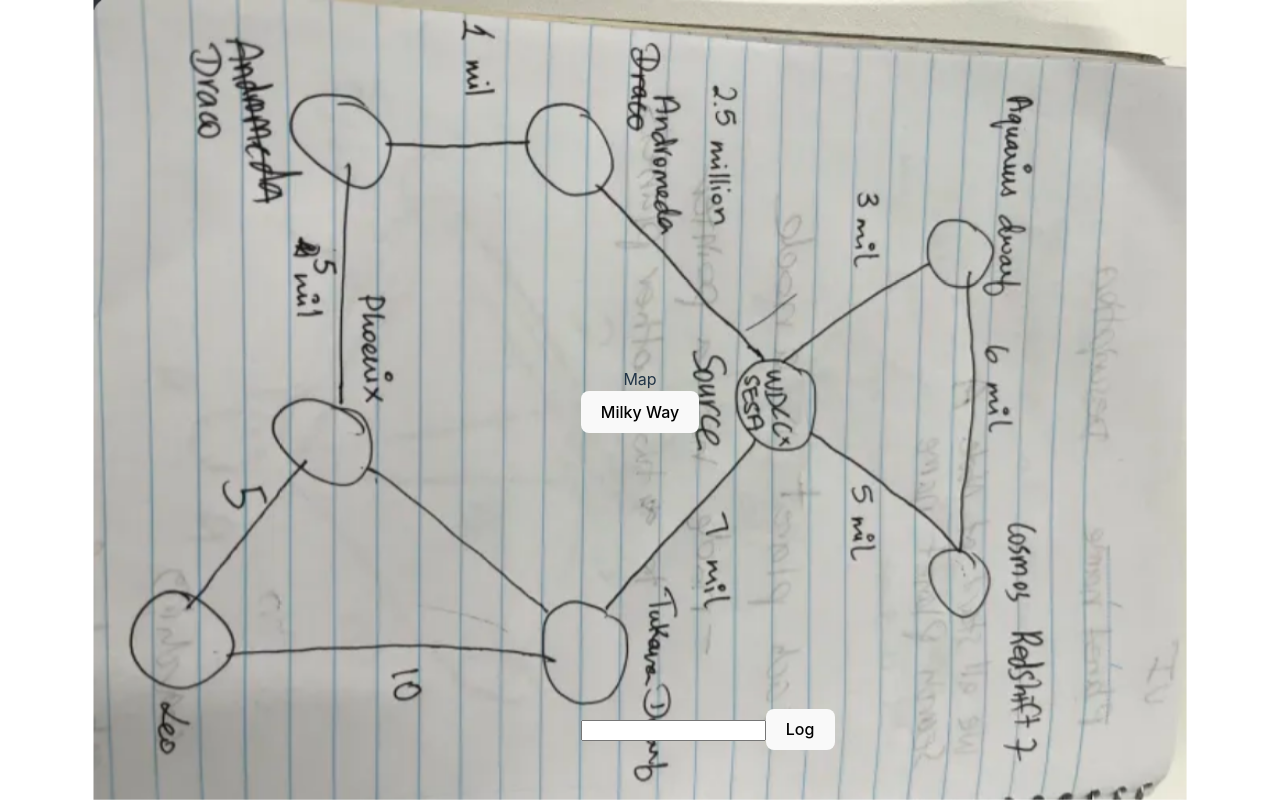
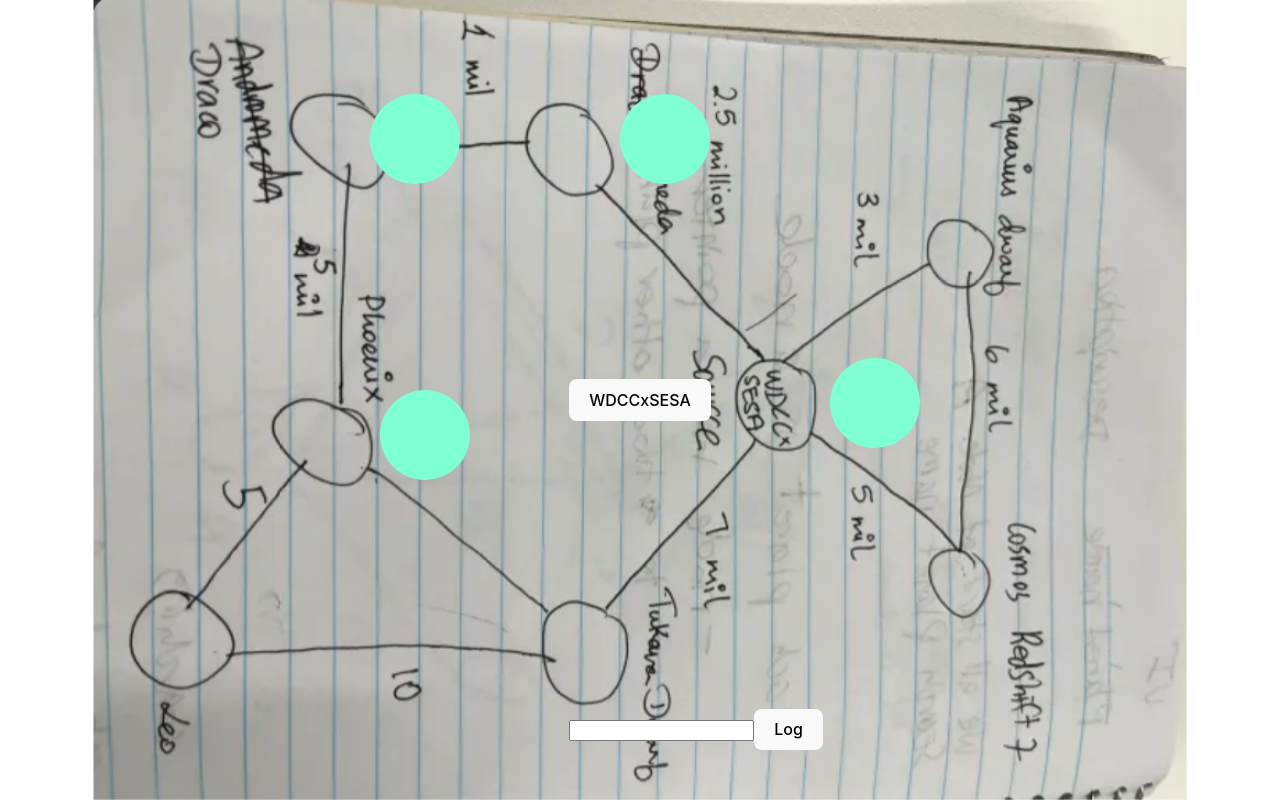
Before and after one commit to IsabelBody/WDCC2024, a React (Vite) app in the folder frontend/: page / in a window 1280 px wide. Built offline with nearby package versions, Linux system fonts and the light colour scheme.

Commit message:
Every galaxy's clickable component

```diff
--- a/frontend/src/Map.jsx
+++ b/frontend/src/Map.jsx
@@ -1,16 +1,41 @@
 import Console from './Console';
 import background from './assets/Untitled.png';
+import { useState } from 'react';
 
 const MapPage = ({ cb }) => {
+
+
+    const ClickHandler = ({name, hoverText}) => {
+
+        const [isHover, setIsHover] = useState(false)
+
+        return (
+            <>
+            <button className={`galaxyButton ${name}`} onMouseLeave={() => setIsHover(false)} onMouseEnter={() => setIsHover(true)} onClick={() => cb(`/info/${name}`)}></button>
+            {isHover && (<div>{hoverText}</div>)}
+            </>
+        )
+    }
     return (
     <>
         <img className="background" src={background}/>
-        <div>Map</div>
-        <button onClick={() => cb("/info/milkyway")}>Milky Way</button>
+        <button onClick={() => cb("/info/WDCCxSESA")}>WDCCxSESA</button>
+        <ClickHandler name={"WDCCxSESA"} hoverText="WDCCxSESA Galaxy"/>
+        <ClickHandler name={"Andromeda"} hoverText="Andromeda Galaxy"/>
+        <ClickHandler name={"Draco"} hoverText="Draco Galaxy"/>
+        <ClickHandler name={"Phoenix"} hoverText="Phoenix Galaxy"/>
+        {/* <ClickHandler name={"Leo"} hoverText="Leo Galaxy"/>
+        <ClickHandler name={"Tukana Dwarf"} hoverText="Tukana Dwarf Galaxy"/>
+        <ClickHandler name={"Cosmos Redshift7"} hoverText="Cosmos Redshift7 Galaxy"/>
+        <ClickHandler name={"Aquarius dwarf"} hoverText="Aquarius dwarf Galaxy"/> */}
+
+
         <Console cb={cb}/>
     </>
     )
 
 }
 
+
+
 export default MapPage;
--- a/frontend/src/index.css
+++ b/frontend/src/index.css
@@ -104,3 +104,125 @@ button:focus-visible {
   position: fixed;
   bottom: 50px;
 }
+
+.galaxyButton{
+  background-color: blue;
+  /* background: transparent; */
+}
+
+.WDCCxSESA{
+  border-radius: 50%;
+  width: 90px;
+  height: 90px;
+  left: 830px;
+  bottom: 44%;
+  display: inline-flex; /* Aligns items inside the button */
+  align-items: center; /* Centers content vertically */
+  justify-content: center;
+  cursor: pointer;
+  background-color: aquamarine;
+  position: absolute;
+}
+
+.Andromeda{
+  border-radius: 50%;
+  width: 90px;
+  height: 90px;
+  left: 620px;
+  bottom: 77%;
+  display: inline-flex; /* Aligns items inside the button */
+  align-items: center; /* Centers content vertically */
+  justify-content: center;
+  cursor: pointer;
+  background-color: aquamarine;
+  position: absolute;
+}
+
+.Draco{
+  border-radius: 50%;
+  width: 90px;
+  height: 90px;
+  left: 370px;
+  bottom: 77%;
+  display: inline-flex; /* Aligns items inside the button */
+  align-items: center; /* Centers content vertically */
+  justify-content: center;
+  cursor: pointer;
+  background-color: aquamarine;
+  position: absolute;
+}
+
+.Phoenix{
+  border-radius: 50%;
+  width: 90px;
+  height: 90px;
+  left: 380px;
+  bottom: 40%;
+  display: inline-flex; /* Aligns items inside the button */
+  align-items: center; /* Centers content vertically */
+  justify-content: center;
+  cursor: pointer;
+  background-color: aquamarine;
+  position: absolute;
+}
+
+.galaxyButton{
+  background-color: blue;
+  /* background: transparent; */
+}
+
+.WDCCxSESA{
+  border-radius: 50%;
+  width: 90px;
+  height: 90px;
+  left: 830px;
+  bottom: 44%;
+  display: inline-flex; /* Aligns items inside the button */
+  align-items: center; /* Centers content vertically */
+  justify-content: center;
+  cursor: pointer;
+  background-color: aquamarine;
+  position: absolute;
+}
+
+.Andromeda{
+  border-radius: 50%;
+  width: 90px;
+  height: 90px;
+  left: 620px;
+  bottom: 77%;
+  display: inline-flex; /* Aligns items inside the button */
+  align-items: center; /* Centers content vertically */
+  justify-content: center;
+  cursor: pointer;
+  background-color: aquamarine;
+  position: absolute;
+}
+
+.Draco{
+  border-radius: 50%;
+  width: 90px;
+  height: 90px;
+  left: 370px;
+  bottom: 77%;
+  display: inline-flex; /* Aligns items inside the button */
+  align-items: center; /* Centers content vertically */
+  justify-content: center;
+  cursor: pointer;
+  background-color: aquamarine;
+  position: absolute;
+}
+
+.Phoenix{
+  border-radius: 50%;
+  width: 90px;
+  height: 90px;
+  left: 380px;
+  bottom: 40%;
+  display: inline-flex; /* Aligns items inside the button */
+  align-items: center; /* Centers content vertically */
+  justify-content: center;
+  cursor: pointer;
+  background-color: aquamarine;
+  position: absolute;
+}
```
Also changed, not shown: 2 other files (tests, documents, lock files or other folders).
